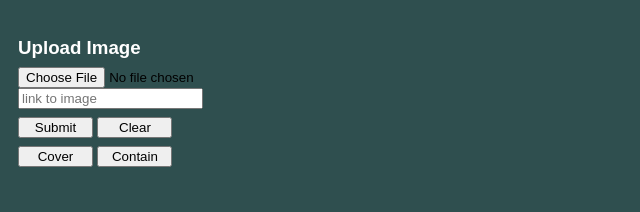
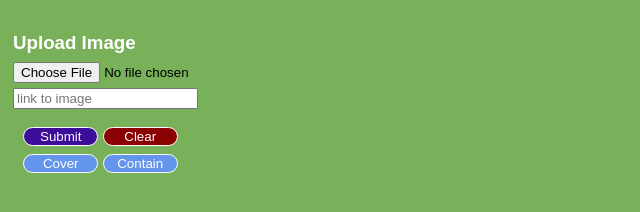
Before and after one commit to markuseralp/WhatsApp-Web-Extension, a browser extension: page index.html in a window 1280 px wide. Shown: the whole page, without its empty margins (0-640 px from the left). Drawn offline with Linux system fonts and the light colour scheme.

Commit message:
Styles Added

```diff
--- a/index.html
+++ b/index.html
@@ -11,9 +11,9 @@
         }
 
         body {
-            background-color: darkslategray;
-            width: 220px;
-            padding: 10px;
+            background-color: #78b159;
+            width: 175px;
+            padding: 5px;
             font-family: Arial, sans-serif;
         }
 
@@ -26,17 +26,17 @@
 <body>
 <h3>Upload Image</h3>
 <form>
-    <input type="file" id="image">
-    <input type="text" id="link" placeholder="link to image">
+    <input type="file" id="image" style="margin-bottom: 5px">
+    <input type="text" id="link" placeholder="link to image" style="margin-bottom: 10px">
 
-    <div>
-        <input type="submit" class="btn" id="submitbutton" value="Submit">
-        <button type="button" class="btn" id="clearbutton">Clear</button>
+    <div style="justify-self: center">
+        <input type="submit" class="btn" id="submitbutton" style="color: #fdfcfe; background-color: #3c0d99; border-color: #fdfcfe; border-style: solid; border-width: 1px; border-radius: 10px" value="Submit">
+        <button type="button" class="btn" id="clearbutton" style="color: #fdfcfe; background-color: darkred; border-color: #fdfcfe; border-style: solid; border-width: 1px; border-radius: 10px">Clear</button>
     </div>
 
-    <div>
-        <button type="submit" class="btn" id="cover">Cover</button>
-        <button type="submit" class="btn" id="contain">Contain</button>
+    <div style="justify-self: center">
+        <button type="submit" class="btn" id="cover" style="color: #fdfcfe; background-color: cornflowerblue; border-color: #fdfcfe; border-style: solid; border-width: 1px; border-radius: 10px">Cover</button>
+        <button type="submit" class="btn" id="contain" style="color: #fdfcfe; background-color: cornflowerblue; border-color: #fdfcfe; border-style: solid; border-width: 1px; border-radius: 10px">Contain</button>
     </div>
 </form>
 
```
